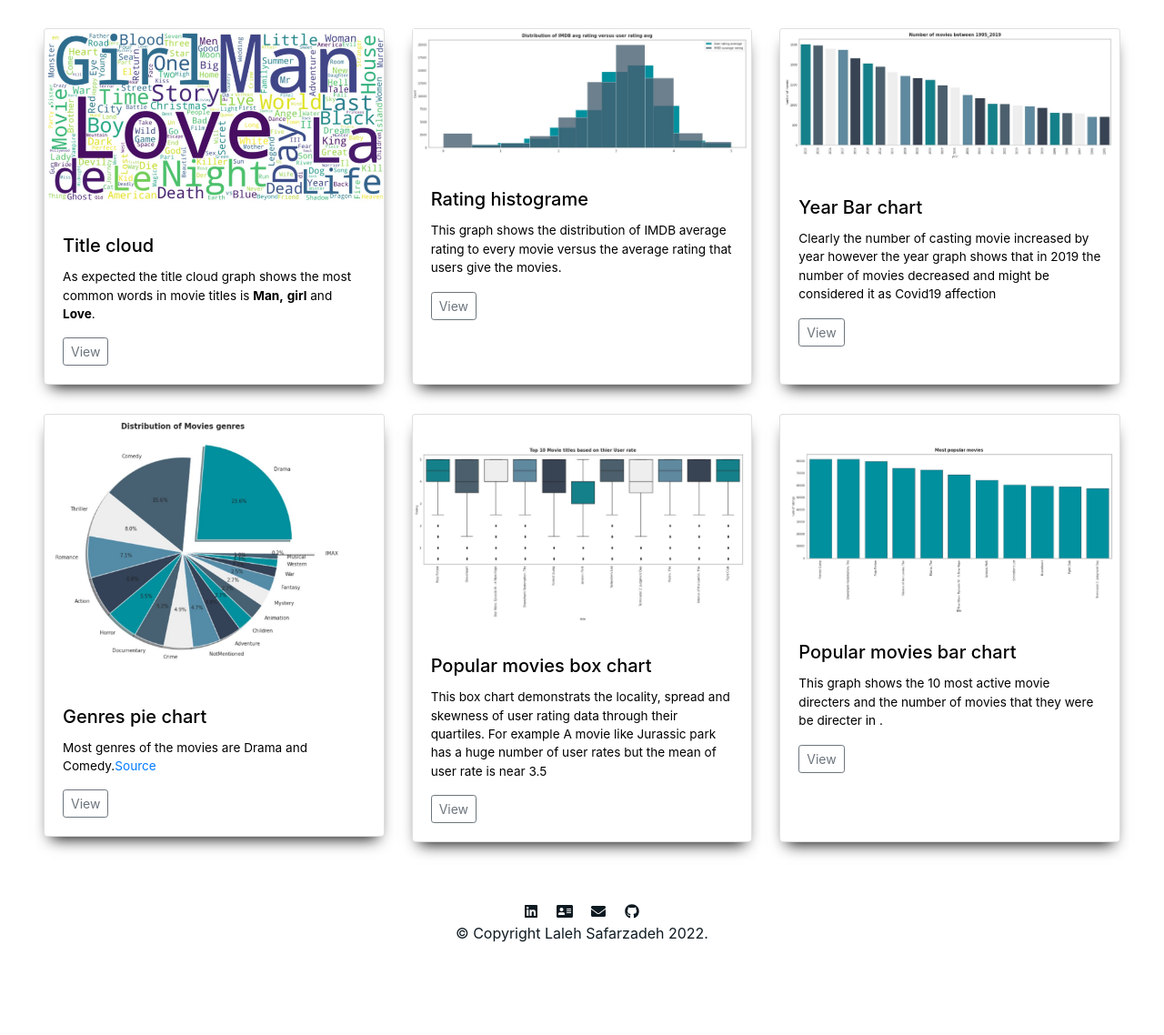
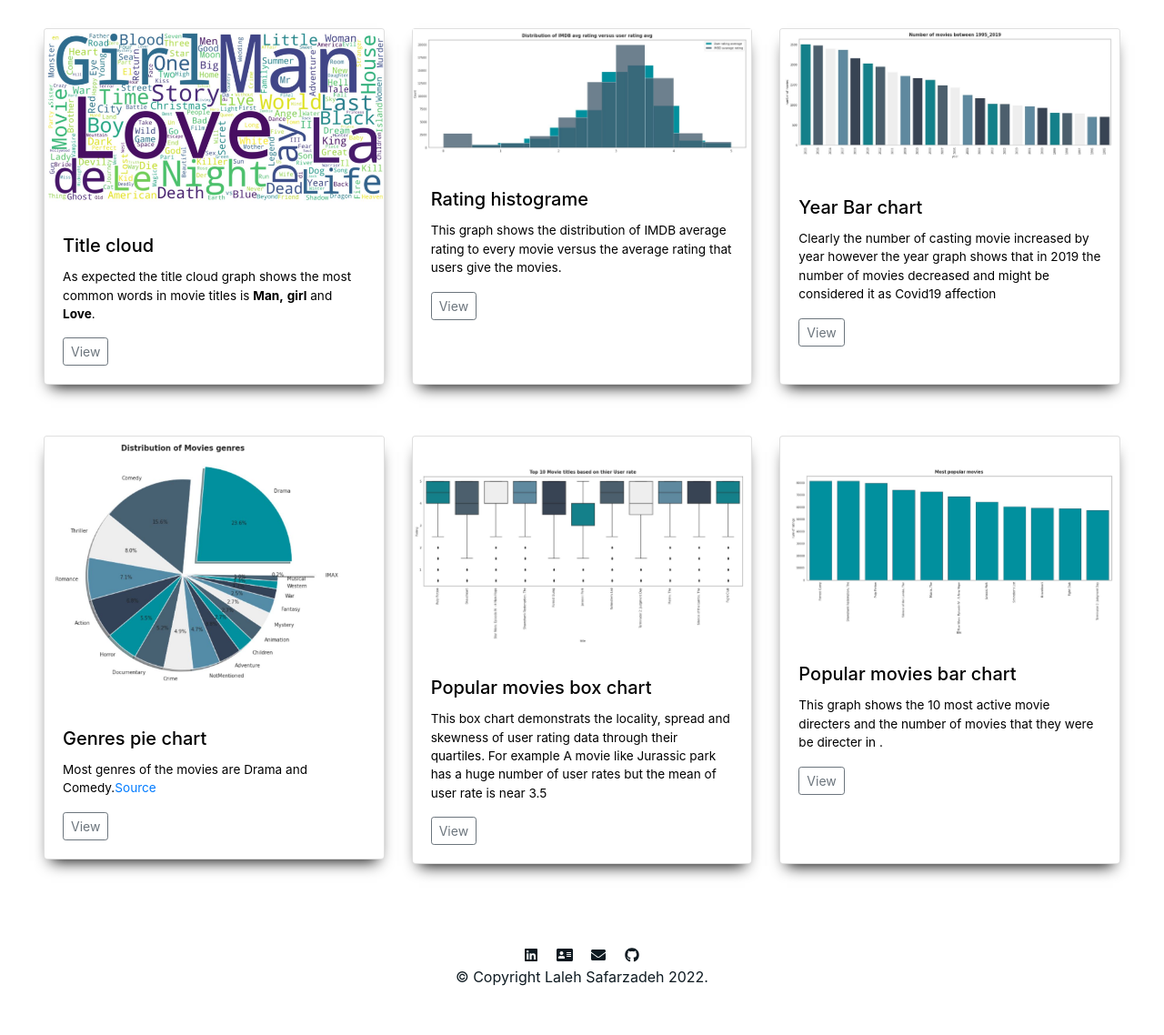
Before and after one commit to lalesafarzade/Recommendation_system_Project, a Flask app: page /analysis in a window 1280 px wide. Shown: the part 437-1575 px from the top of the page at 91% size. Before the commit the page ends 1473 px from the top, so only its background shows below. Run offline with Flask 2, Linux system fonts and the light colour scheme; parts of the project's set-up code (start-up, migrations or seed data) failed here and were passed over; some libraries are stand-ins or nearby versions.

Commit message:
updating files

```diff
--- a/static/style.css
+++ b/static/style.css
@@ -8,7 +8,12 @@
 	background-position: center;
 	background-size: cover;
   }
-
+  .blur {
+    background: rgba(255, 255, 255, 0.1);
+    backdrop-filter: blur(4px);
+    height: 100%;
+    width: 100%;
+  }
   #hom{
 	background-image: url('/static/images/a3.jpg');
   padding-top: 3rem;
--- a/templates/analysis.html
+++ b/templates/analysis.html
@@ -80,7 +80,7 @@
   </div>
   <div class="container-fluid" id="main">
     <div class="row">
-      <div class="col-lg-4 col-sm-12" id="card">
+      <div class="col mb-4" id="card">
         <div class="card">
           <img src="/static/images/title_cloud.JPG" class="card-img-top" alt="...">
           <div class="card-body">
@@ -92,9 +92,9 @@
           </div>
         </div>
       </div>
-      <div class="col-lg-4 col-sm-12" id="card">
+      <div class="col mb-4" id="card">
         <div class="card h-100">
-          <img src="/static/images/versus.jpg" class="zooming" alt="">
+          <img src="/static/images/versus.JPG" class="zooming" alt="">
           <div class="card-body">
             <h5 class="card-title">Rating histograme</h5>
             <p class="card-text">This graph shows the distribution of IMDB average rating to every movie versus the
@@ -106,34 +106,34 @@
           </div>
         </div>
       </div>
-      <div class="col-lg-4 col-sm-12" id="card">
+      <div class="col mb-4" id="card">
         <div class="card h-100">
-          <img src="/static/images/year.jpg" class="card-img-top" alt="...">
+          <img src="/static/images/year.JPG" class="card-img-top" alt="...">
           <div class="card-body">
             <h5 class="card-title">Year Bar chart</h5>
             <p class="card-text">Clearly the number of casting movie increased by year however the year graph shows that
               in 2019 the number of movies decreased and might be considered it as Covid19 affection </p>
-            <a href="/static/images/year.jpg"><button type="button"
+            <a href="/static/images/year.JPG"><button type="button"
                 class="btn btn-sm btn-outline-secondary">View</button></a>
           </div>
         </div>
       </div>
     </div>
     <div class="row">
-      <div class="col-lg-4 col-sm-12" id="card">
+      <div class="col mb-4" id="card">
         <div class="card">
-          <img src="/static/images/pie.jpg" class="card-img-top" alt="...">
+          <img src="/static/images/pie.JPG" class="card-img-top" alt="...">
           <div class="card-body">
             <h5 class="card-title">Genres pie chart</h5>
             <p class="card-text">Most genres of the movies are Drama and Comedy.<a
                 href="https://grouplens.org/datasets/movielens/">Source</a></p>
 
-            <a href="/static/images/pie.jpg"><button type="button"
+            <a href="/static/images/pie.JPG"><button type="button"
                 class="btn btn-sm btn-outline-secondary">View</button></a>
           </div>
         </div>
       </div>
-      <div class="col-lg-4 col-sm-12" id="card">
+      <div class="col mb-4" id="card">
         <div class="card h-100" id="card">
           <img src="/static/images/boxpop.JPG" class="card-img-top" alt="...">
           <div class="card-body">
@@ -146,7 +146,7 @@
           </div>
         </div>
       </div>
-      <div class="col-lg-4 col-sm-12" id="card">
+      <div class="col mb-4" id="card">
         <div class="card h-100" id="card">
           <img src="/static/images/popularmovie.JPG" class="card-img-top" alt="...">
           <div class="card-body">
--- a/templates/best_movie.html
+++ b/templates/best_movie.html
@@ -26,6 +26,7 @@
 </head>
 
 <body background="static/images/banners9.jpg">
+    <div class="blur">
         <header>
             <div class="collapse bg-dark" id="navbarHeader">
                 <div class="container">
@@ -64,7 +65,7 @@
                 </div>
             </div>
         </header>
-    <div class="container py-5">
+        <div class="container py-5 ">
             <div class="row tabi">
               <div class="col-lg-12 col-sm-12 mx-auto bg-dark rounded shadow">
                 <br><h3 class="t-Data" style="text-align:left;">Best Movies</h3><br>
@@ -865,6 +866,9 @@
             </div>
         </footer>
 
+    </div>
+
+
 </body>
 
 </html>
```
Lines whose indentation alone changed are shown as unchanged.
